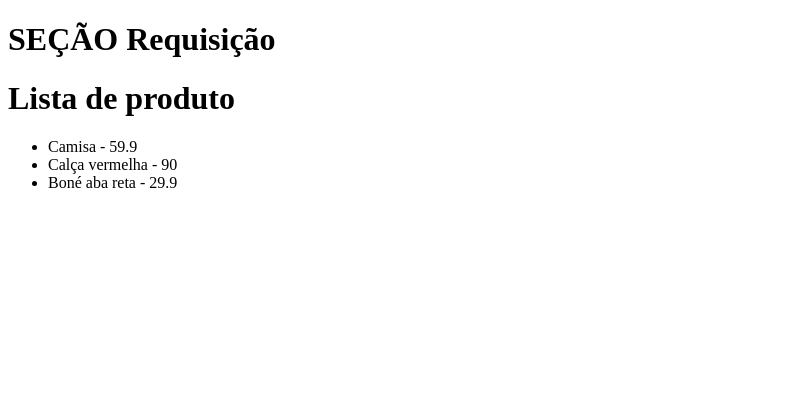
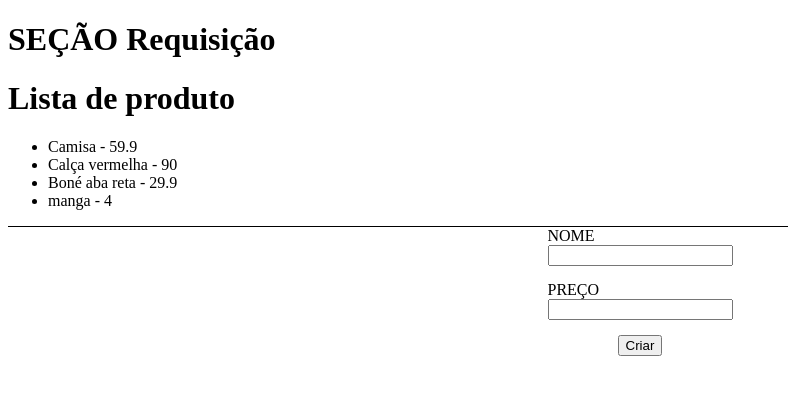
Before and after one commit to felipe-machado-front-end/react-hora-de-codar, a React (Vite) app: page / in a window 1280 px wide. Shown: the top 394 px of the page, without its empty margins (0-788 px from the left). Built offline with nearby package versions, Linux system fonts and the light colour scheme; data requests are answered from the project's data file.

Commit message:
Criando requisição post

```diff
--- a/data/db.json
+++ b/data/db.json
@@ -14,6 +14,11 @@
       "id": 3,
       "name": "Boné aba reta",
       "price": 29.9
+    },
+    {
+      "name": "manga",
+      "price": "4",
+      "id": 4
     }
   ]
 }
--- a/src/App.css
+++ b/src/App.css
@@ -9,3 +9,19 @@
 .nome-destaque p strong {
   color: darkolivegreen;
 }
+.add-product {
+  border-top: 1px solid #000;
+}
+
+form {
+  display: flex;
+  flex-direction: column;
+  align-items: center;
+  justify-content: center;
+}
+
+form input {
+  display: flex;
+  flex-direction: column;
+  margin-bottom: 15px;
+}
--- a/src/components/3-http/ReqProduct.jsx
+++ b/src/components/3-http/ReqProduct.jsx
@@ -1,8 +1,11 @@
 import React, { useEffect, useState } from "react";
+import "../../App.css";
 
 const ReqProduct = () => {
   const url = "http://localhost:3000/products";
   const [products, setProducts] = useState([]);
+  const [name, setName] = useState("");
+  const [price, setPrice] = useState("");
   useEffect(() => {
     async function fetchData() {
       const response = await fetch(url);
@@ -11,6 +14,21 @@
     }
     fetchData();
   }, []);
+  const handleSubmit = async (e) => {
+    e.preventDefault();
+
+    const product = {
+      name,
+      price,
+    };
+    const res = await fetch(url, {
+      method: "POST",
+      headers: {
+        "Content-Type": "application/json",
+      },
+      body: JSON.stringify(product),
+    });
+  };
 
   return (
     <div>
@@ -22,6 +40,29 @@
           </li>
         ))}
       </ul>
+      <div className="add-product">
+        <form onSubmit={handleSubmit}>
+          <label>
+            NOME
+            <input
+              type="text"
+              value={name}
+              name="name"
+              onChange={(e) => setName(e.target.value)}
+            />
+          </label>
+          <label>
+            PREÇO
+            <input
+              type="number"
+              value={price}
+              name="price"
+              onChange={(e) => setPrice(e.target.value)}
+            />
+          </label>
+          <input type="submit" value="Criar" />
+        </form>
+      </div>
     </div>
   );
 };
```
